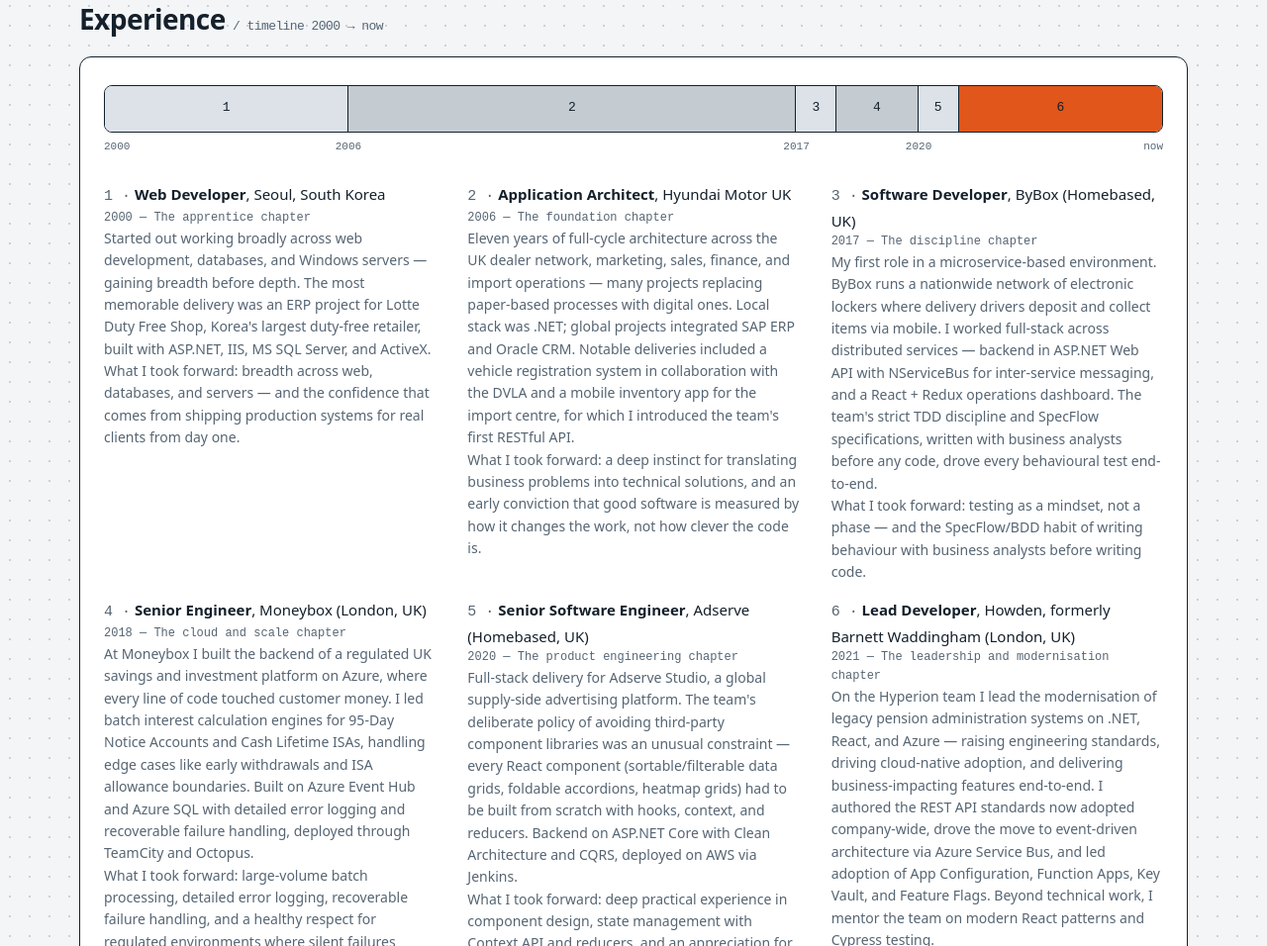
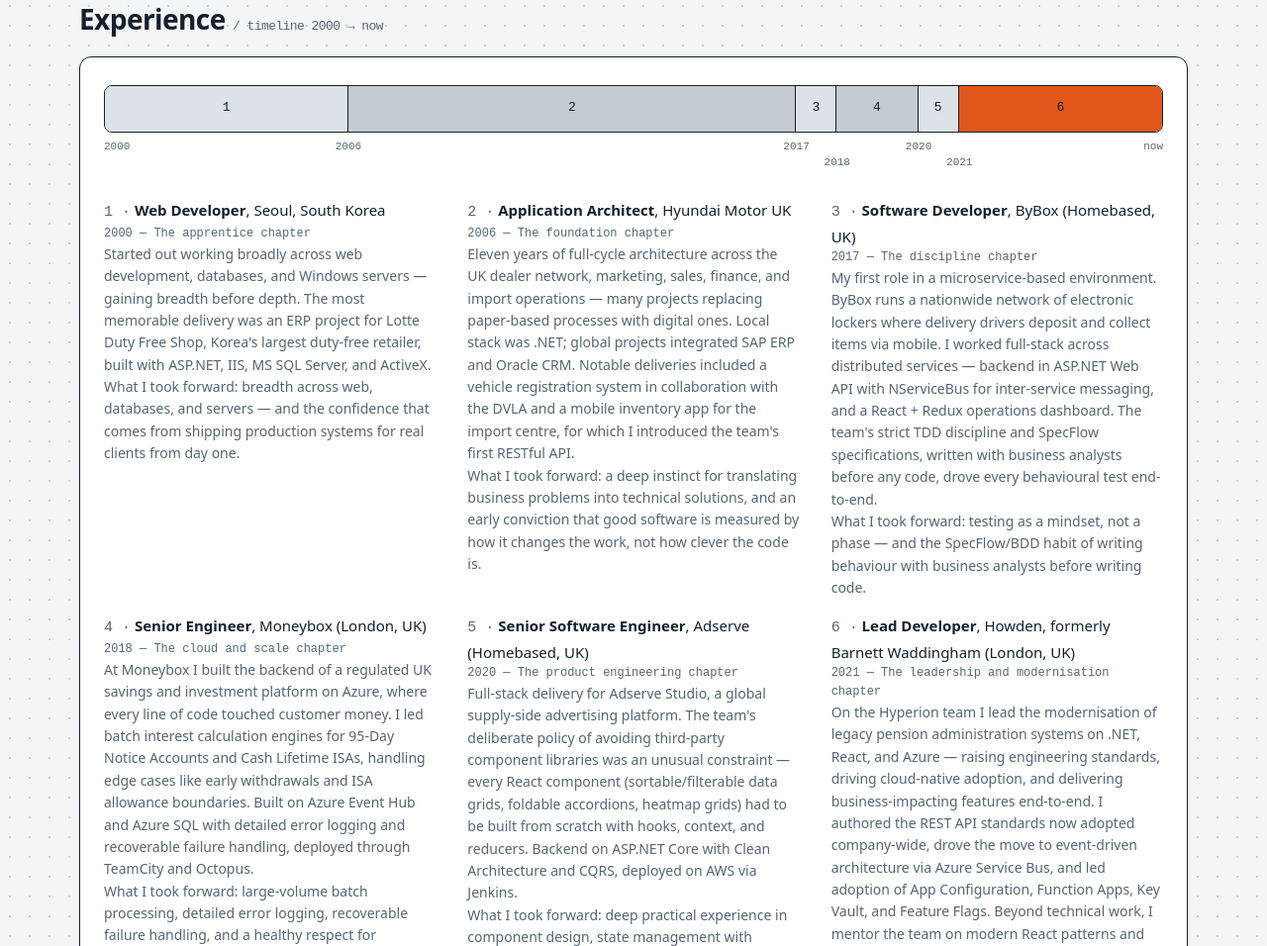
Before and after one commit to JakeRyu/jakeryu.com, an Astro site: page / in a window 1280 px wide. Shown: the part 3824-4780 px from the top of the page at 99% size. Built offline with nearby package versions, Linux system fonts and the light colour scheme; Astro itself is replaced by a stand-in of ours; some packages are replaced by stand-ins of ours.

Commit message:
Stagger crowded timeline year labels onto a second row (#51)
Every role's start year now shows on the axis: a label too close to the
previous one on its row drops to a second row instead of being skipped.

Closes #36

Co-authored-by: Claude Sonnet 5.5 <noreply@anthropic.com>

```diff
--- a/src/components/home/TimelineSection.astro
+++ b/src/components/home/TimelineSection.astro
@@ -22,9 +22,18 @@ const roles = entries.map(({ data }, index) => {
   };
 });
 
-// Year axis: a label under each start year, skipping any that would crowd the previous one or "now".
-const minGap = 6;
-const ticks = roles.filter((role, index) => index === 0 || (role.left - roles[index - 1].left >= minGap && 100 - role.left >= minGap));
+// Year axis: a label under each start year. A label too close to the previous one on its row
+// (or to "now", which sits at the right edge of the first row) drops to a second row; if that is
+// crowded too it is left out.
+const minGap = 9;
+const rowLasts = [100, -Infinity];
+const ticks = roles.flatMap((role) => {
+  const row = rowLasts.findIndex((last) => Math.abs(role.left - last) >= minGap);
+  if (row === -1) return [];
+  rowLasts[row] = role.left;
+  return [{ ...role, row }];
+});
+const rowCount = Math.max(1, ...ticks.map((tick) => tick.row + 1));
 ---
 
 {
@@ -38,9 +47,9 @@ const ticks = roles.filter((role, index) => index === 0 || (role.left - roles[in
             </span>
           ))}
         </div>
-        <div class="axis" aria-hidden="true">
+        <div class="axis" aria-hidden="true" style={`--rows: ${rowCount}`}>
           {ticks.map((role) => (
-            <span class:list={["tick", { first: role.left === 0 }]} style={`left: ${role.left}%`}>
+            <span class:list={["tick", { first: role.left === 0 }]} style={`left: ${role.left}%; --row: ${role.row}`} data-row={role.row}>
               {role.start}
             </span>
           ))}
@@ -104,7 +113,8 @@ const ticks = roles.filter((role, index) => index === 0 || (role.left - roles[in
   }
   .axis {
     position: relative;
-    height: 24px;
+    --row-height: 16px;
+    height: calc(8px + var(--rows) * var(--row-height));
     margin-top: 6px;
     font-family: var(--font-mono);
     font-size: 11px;
@@ -112,6 +122,7 @@ const ticks = roles.filter((role, index) => index === 0 || (role.left - roles[in
   }
   .tick {
     position: absolute;
+    top: calc(var(--row, 0) * var(--row-height));
     transform: translateX(-50%);
   }
   .tick.first {
@@ -160,7 +171,8 @@ const ticks = roles.filter((role, index) => index === 0 || (role.left - roles[in
       font-size: 11px;
     }
     .axis {
-      height: 20px;
+      --row-height: 14px;
+      height: calc(6px + var(--rows) * var(--row-height));
       margin-top: 4px;
       font-size: 10px;
     }
```
Also changed, not shown: tests/real-portfolio-content.test.ts (+13 -0 lines).
